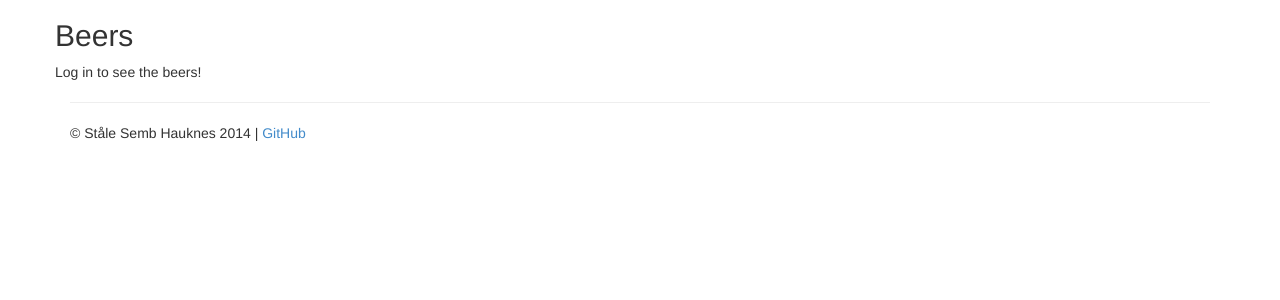
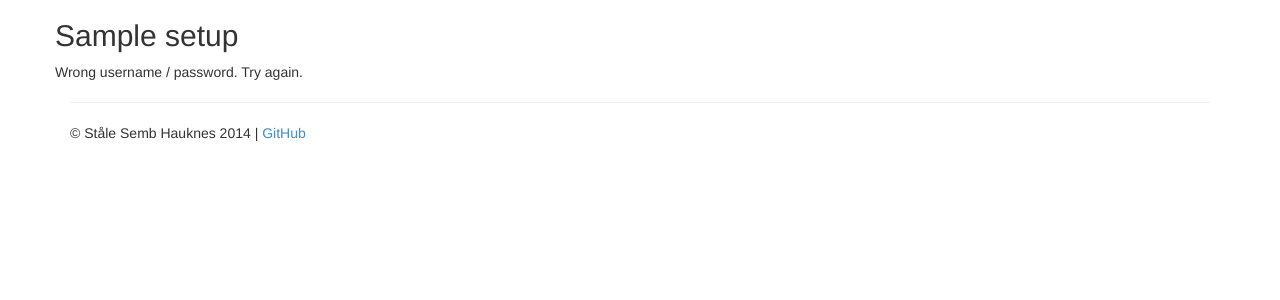
Before and after one commit to LaStrada/BeerTasting, a Django app: page /login_failed/ in a window 1280 px wide. Shown: the part 51-351 px from the top of the page. Run offline with Django 3.2, Linux system fonts and the light colour scheme; tables that the repository leaves empty hold one stand-in row (values such as "Sample post"); parts of the project's set-up code (start-up, migrations or seed data) failed here and were passed over; some libraries are stand-ins or nearby versions.

Commit message:
Minor bug fixes

```diff
--- a/BeerTasting/templates/index_not_logged_in.html
+++ b/BeerTasting/templates/index_not_logged_in.html
@@ -8,9 +8,9 @@
 	{% endif %}
 		<div class="row">
 			<div class=".col-lg-12">
-				<h2>Beers</h2>
+				<h2>{{ setup.name }}</h2>
 
-				Log in to see the beers!
+				Wrong username / password. Try again.
 			</div>
 		</div>
 
--- a/Beers/views.py
+++ b/Beers/views.py
@@ -152,7 +152,7 @@ def login_view(request):
             # Return an 'invalid login' error message.
             return HttpResponseRedirect(reverse('login_failed_view'))
     except:
-        raise Http404
+        return HttpResponseRedirect(reverse('index'))
 
 
 def register_untappd(request):
@@ -344,6 +344,7 @@ def profile_view(request):
         return render(request, 'user/profile.html', {'finished':setup.finished, 'untappd':untappd,
                                                     'beers':beers, 'search':search, 'CLIENT_ID':CLIENT_ID,
                                                     'setup':setup})
+    #User not logged in
     raise Http404
 
 
@@ -420,4 +421,5 @@ def logout_view(request):
 
 
 def login_failed_view(request):
-    return render(request, 'index_not_logged_in.html')
+    setup = Setup.objects.get(pk=1)
+    return render(request, 'index_not_logged_in.html', {'setup':setup})
```
